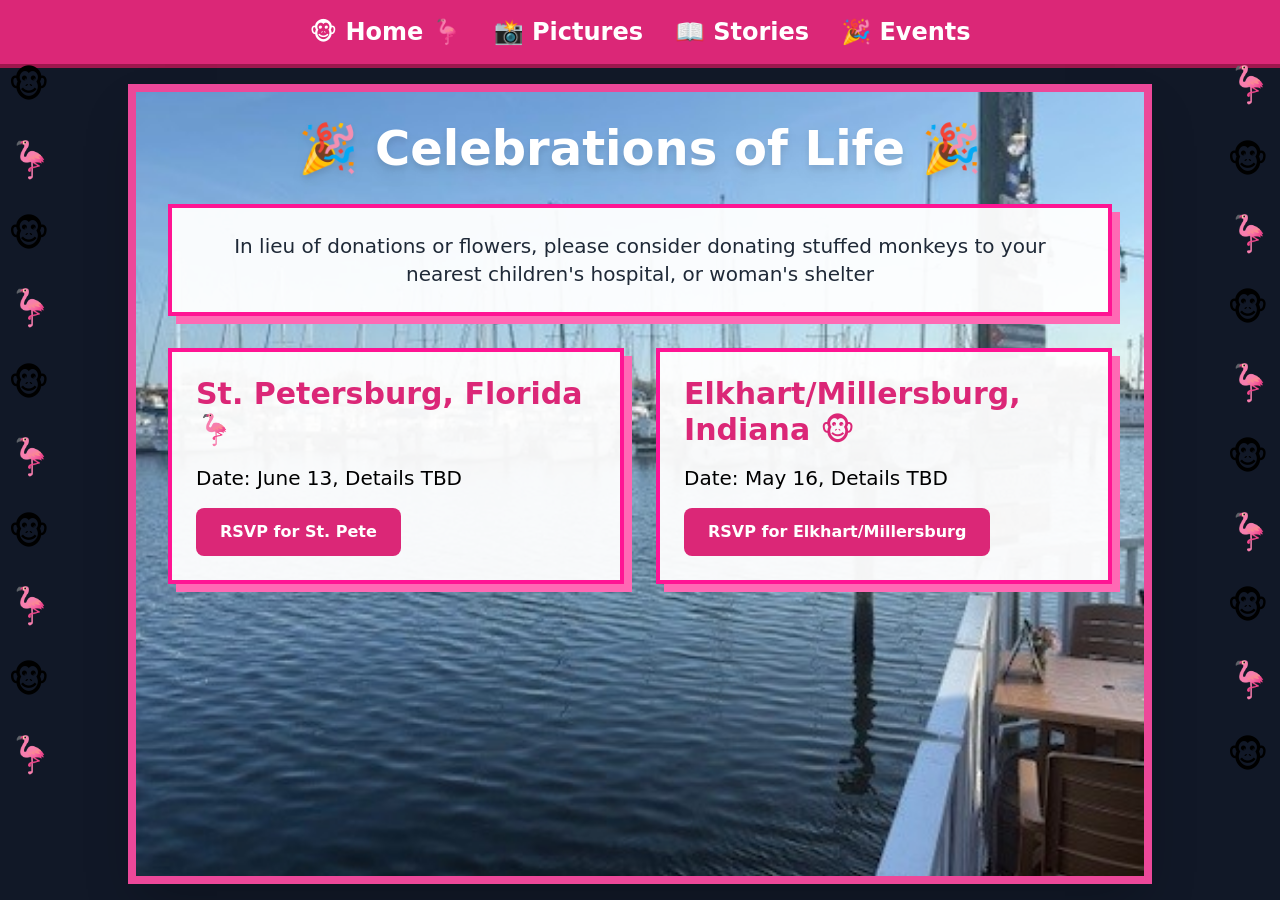
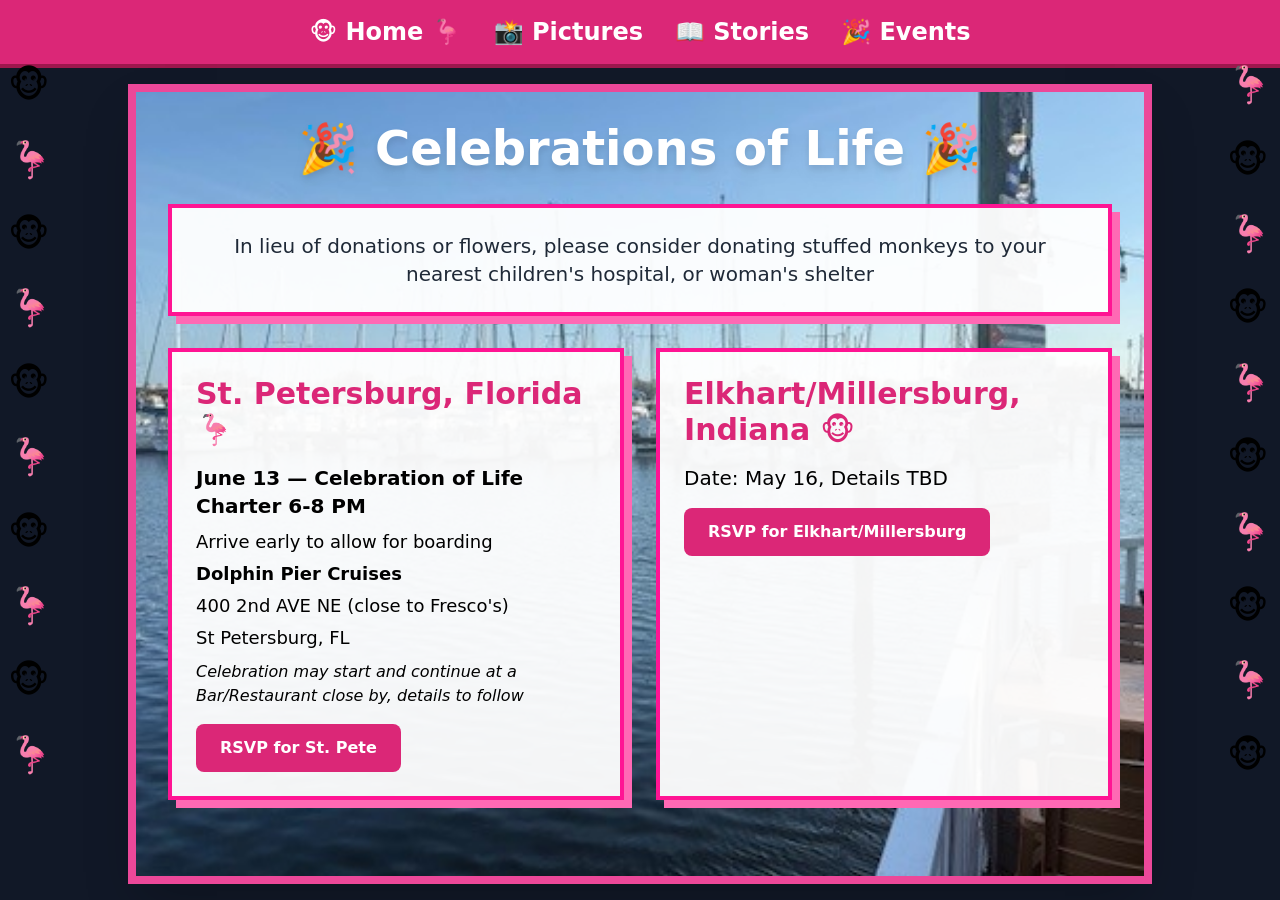
Before and after one commit to seamusowens/celebration-site, a Next.js app: page /events in a window 1280 px wide. Built offline with nearby package versions, Linux system fonts and the light colour scheme; no server answers.

Commit message:
Update St. Pete event with Dolphin Pier Cruises charter details

```diff
--- a/app/events/page.tsx
+++ b/app/events/page.tsx
@@ -52,7 +52,12 @@ export default function Events() {
         <div className="grid md:grid-cols-2 gap-8 mb-8">
           <div className="fun-card p-6">
             <h2 className="text-3xl font-bold text-pink-600 mb-4">St. Petersburg, Florida 🦩</h2>
-            <p className="text-xl mb-4">Date: June 13, Details TBD</p>
+            <p className="text-xl font-bold mb-2">June 13 — Celebration of Life Charter 6-8 PM</p>
+            <p className="text-lg mb-1">Arrive early to allow for boarding</p>
+            <p className="text-lg font-semibold mb-1">Dolphin Pier Cruises</p>
+            <p className="text-lg mb-1">400 2nd AVE NE (close to Fresco&apos;s)</p>
+            <p className="text-lg mb-2">St Petersburg, FL</p>
+            <p className="text-md italic mb-4">Celebration may start and continue at a Bar/Restaurant close by, details to follow</p>
             <button onClick={() => setSelectedEvent('stpete')} className="bg-pink-600 text-white px-6 py-3 rounded-lg font-bold hover:bg-pink-700">RSVP for St. Pete</button>
           </div>
 
```
